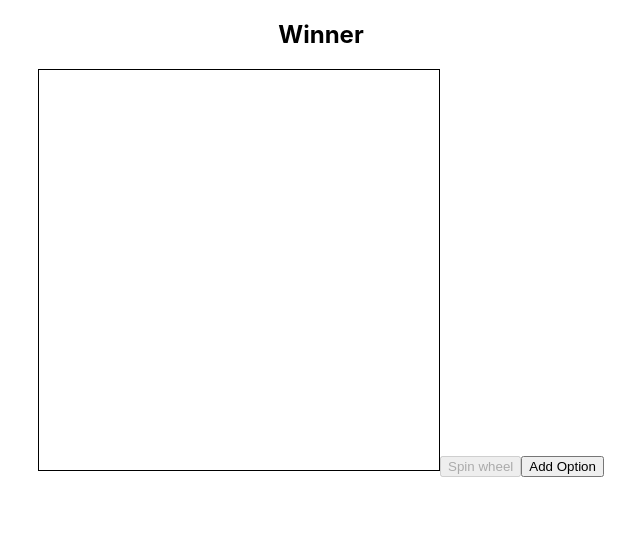
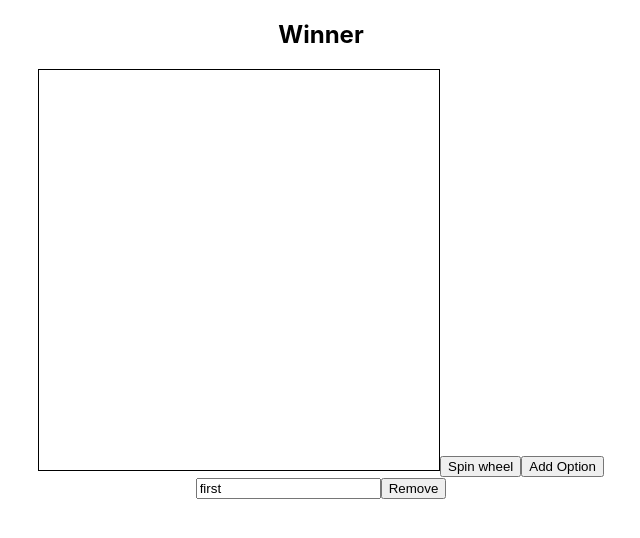
Before and after one commit to rick1e/wheel-of-choice, a React (Create React App) app in the folder react-solution/: page / in a window 1280 px wide. Shown: the top 538 px of the page, without its empty margins (319-959 px from the left). Built offline with nearby package versions, Linux system fonts and the light colour scheme.

Commit message:
Translating from raw JS to react.
Fixed bugs with adding and remomving by using states.

```diff
--- a/react-solution/src/App.js
+++ b/react-solution/src/App.js
@@ -1,11 +1,46 @@
 import './App.css';
 import React, { useState } from 'react';
-
 
 
 function App() {
 
   const [inputCountState, setInputCountState] = useState(0);
+  const [inputList, setInputListState] = useState([{ option: "first" }]);
+
+  var wordList = [
+    "rifle",
+    "move",
+    "back",
+    "pie",
+    "railway",
+    "street",
+    "shelf",
+    "dinner",
+    "pen",
+    "rod",
+    "border",
+    "rings",
+  ]
+
+  let handleChange = (i, e) => {
+    let newInputList = [...inputList];
+    newInputList[i][e.target.name] = e.target.value;
+    setInputListState(newInputList);
+  }
+
+  function removeOption(index) {
+    let newInputList = [...inputList];
+    newInputList.splice(index, 1);
+    setInputListState(newInputList)
+  }
+
+  function addOption() {
+    var newInputList = [...inputList, { option: wordList[Math.floor(Math.random() * wordList.length)] }]
+    setInputListState(newInputList);
+
+  }
+
+
 
   var sectorCount = 2;
   var width = 200;
@@ -39,20 +74,7 @@ function App() {
     "Test 12"
   ]
 
-  var wordList = [
-    "rifle",
-    "move",
-    "back",
-    "pie",
-    "railway",
-    "street",
-    "shelf",
-    "dinner",
-    "pen",
-    "rod",
-    "border",
-    "rings",
-  ]
+
   var count = 0;
   var spinSpeed = 1;
   var selectedSector = Math.floor(Math.random() * sectorCount);
@@ -133,7 +155,7 @@ function App() {
 
     init();
   }
-
+  /*
     function addOption() {
       var optionDiv = document.getElementById('options');
       var elemInputs = document.getElementsByTagName('input');
@@ -169,6 +191,7 @@ function App() {
 
       }
     }
+    */
 
   return (
     <div className="App">
@@ -181,7 +204,7 @@ function App() {
 
       <canvas id="myCanvas" width="400" height="400" style={{ border: '1px solid #000000' }}>
       </canvas>
-      <button id="spinButton" onClick={handleSpin} disabled={inputCountState < 3}>
+      <button id="spinButton" onClick={handleSpin} /*disabled={inputCountState < 3}*/>
         Spin wheel
       </button>
 
@@ -189,6 +212,16 @@ function App() {
         Add Option
       </button>
       <div id="options">
+        {inputList.map((element, index) => (
+          <div>
+            <input name="option" value={element.option || ""} onChange={e => handleChange(index, e)}>
+            </input>
+            <button onClick={() => removeOption(index)}>
+              Remove
+          </button>
+          </div>
+        ))
+        }
       </div>
 
     </div>
```
Lines whose indentation alone changed are shown as unchanged.
